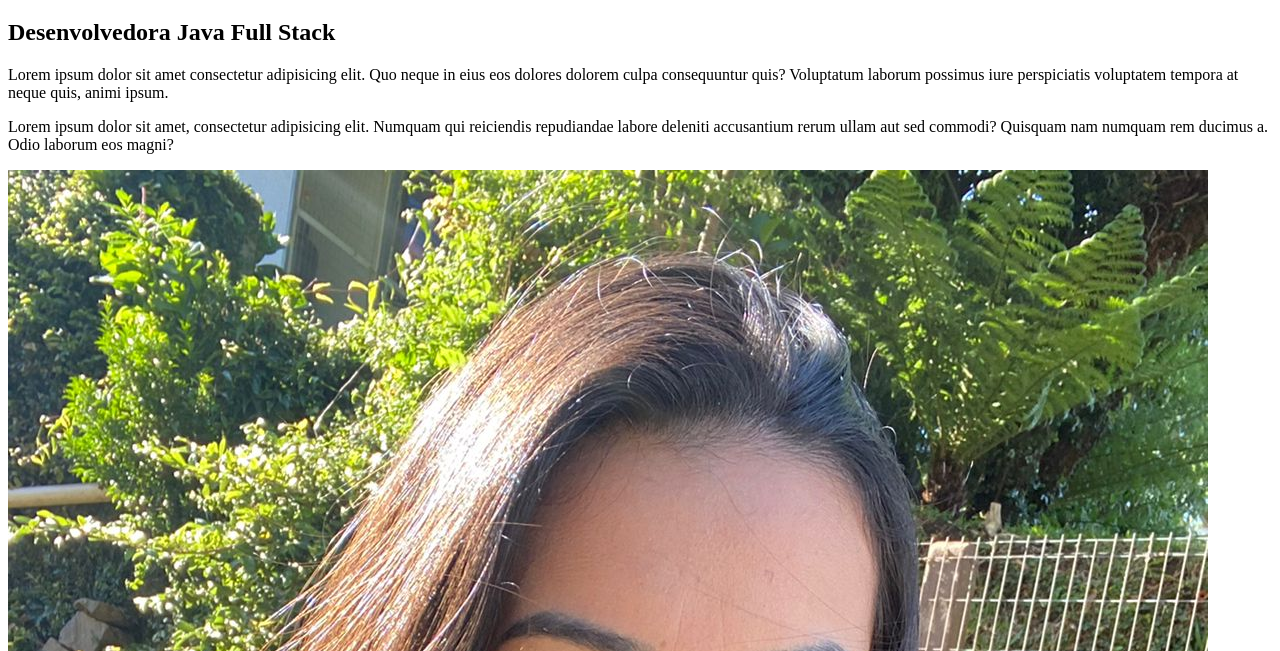
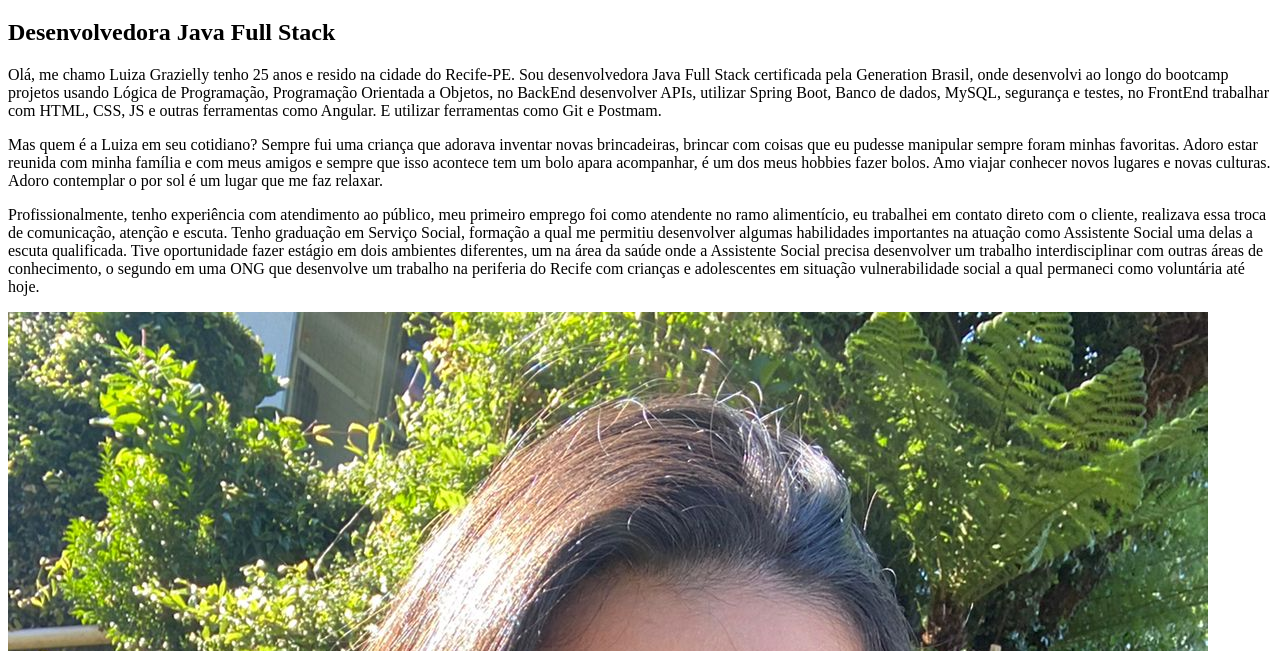
Before and after one commit to Grazielly-a/Fundamentos-Web, a plain HTML site: page index.html in a window 1280 px wide. Shown: the part 149-800 px from the top of the page. Drawn offline with Linux system fonts and the light colour scheme.

Commit message:
Implementando html

```diff
--- a/index.html
+++ b/index.html
@@ -1,5 +1,6 @@
 <!DOCTYPE html>
 <html lang="pt-br">
+
 <head>
 
     <meta charset="UTF-8">
@@ -30,10 +31,31 @@
 
     <h2>Desenvolvedora Java Full Stack</h2>
 
-    <P>Lorem ipsum dolor sit amet consectetur adipisicing elit. Quo neque in eius eos dolores dolorem culpa consequuntur quis? Voluptatum laborum possimus iure perspiciatis voluptatem tempora at neque quis, animi ipsum.</P>
-    <p>Lorem ipsum dolor sit amet, consectetur adipisicing elit. Numquam qui reiciendis repudiandae labore deleniti accusantium rerum ullam aut sed commodi? Quisquam nam numquam rem ducimus a. Odio laborum eos magni?</p>
+    <P>Olá, me chamo Luiza Grazielly tenho 25 anos e resido na cidade do Recife-PE. Sou desenvolvedora Java Full Stack
+        certificada pela Generation Brasil, onde desenvolvi ao longo do bootcamp projetos usando Lógica de Programação,
+        Programação Orientada a Objetos, no BackEnd desenvolver APIs, utilizar Spring Boot, Banco
+        de dados, MySQL, segurança e testes, no FrontEnd trabalhar com HTML, CSS, JS e outras ferramentas como Angular.
+        E utilizar ferramentas como Git e Postmam.
+    </P>
+    <p> Mas quem é a Luiza em seu cotidiano?
+        Sempre fui uma criança que adorava inventar novas brincadeiras, brincar com coisas que eu pudesse manipular
+        sempre foram minhas favoritas. Adoro estar reunida com minha família e com meus amigos e sempre que isso
+        acontece tem um bolo apara acompanhar, é um dos meus hobbies fazer bolos. Amo viajar conhecer novos lugares e
+        novas culturas. Adoro contemplar o por sol é um lugar que me faz relaxar.
+    </p>
+    <p>Profissionalmente, tenho experiência com atendimento ao público, meu primeiro emprego foi como atendente no ramo
+        alimentício, eu trabalhei em contato direto com o cliente, realizava essa troca de comunicação, atenção e
+        escuta.
+        Tenho graduação em Serviço Social, formação a qual me permitiu desenvolver algumas habilidades importantes na
+        atuação como Assistente Social uma delas a escuta qualificada. Tive oportunidade fazer estágio em dois ambientes
+        diferentes, um na área da saúde onde a Assistente Social precisa desenvolver um trabalho interdisciplinar com
+        outras áreas de
+        conhecimento, o segundo em uma ONG que desenvolve um trabalho na periferia do Recife com crianças e adolescentes
+        em situação vulnerabilidade social a qual permaneci como voluntária até hoje.
+    </p>
 
     <img src="assets/img/FotoPerfil.jpeg" alt="Minha foto, cabelo longo e preto, blusa de manga longa.">
 
 </body>
+
 </html>
```
